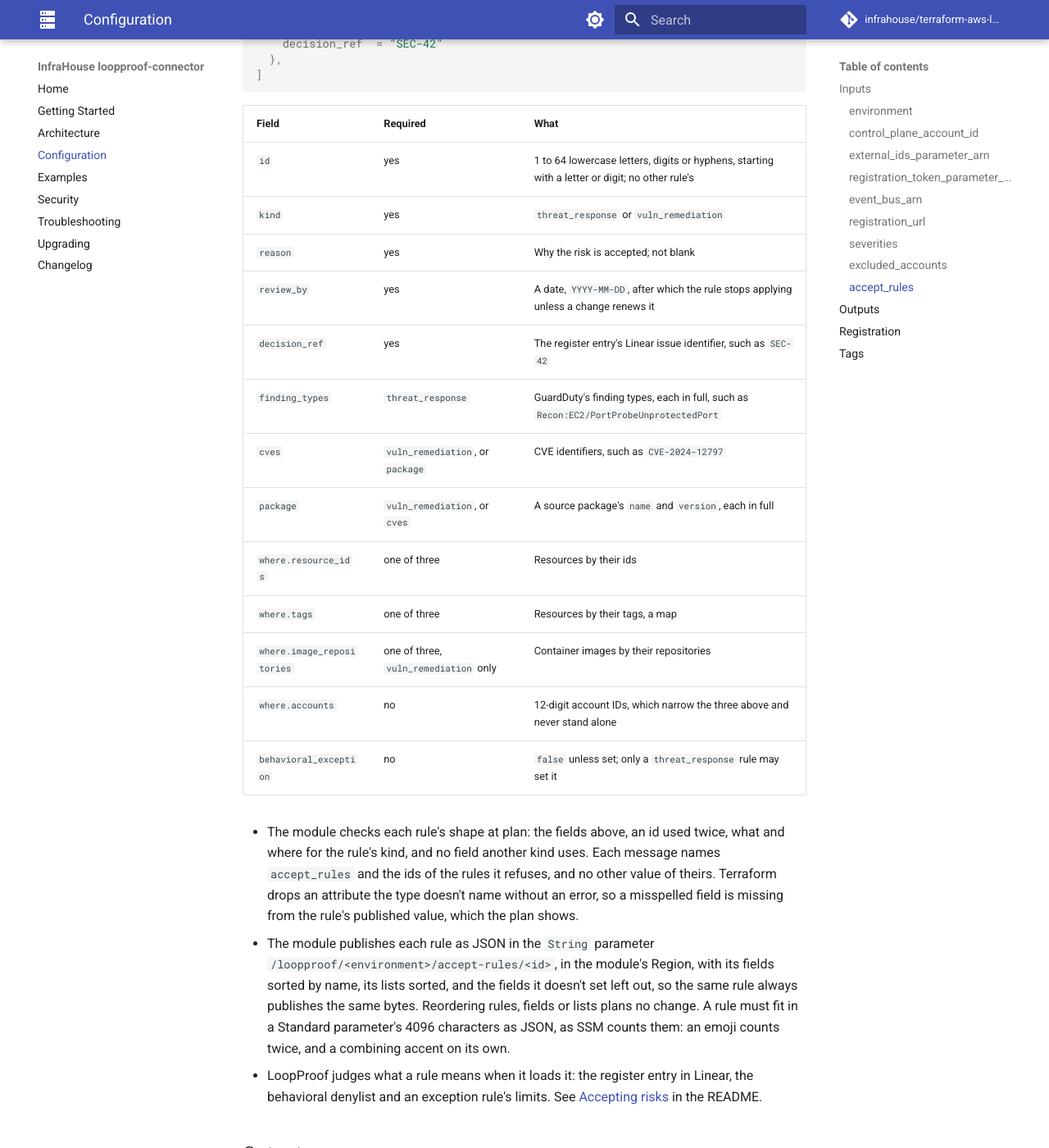
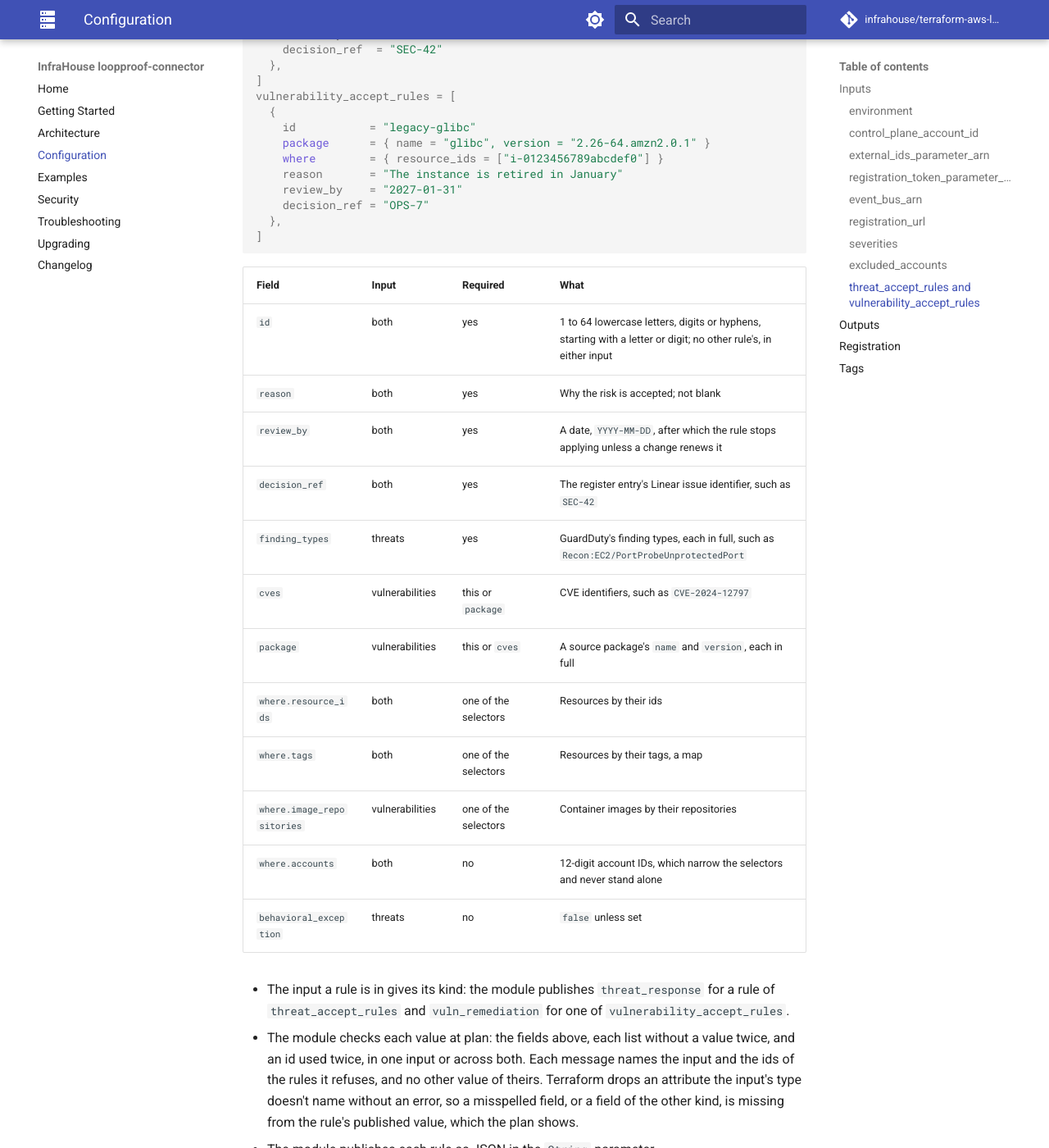
Before and after one commit to infrahouse/terraform-aws-loopproof-connector, an MkDocs documentation site: the page built from docs/configuration.md, in a window 1280 px wide and 1400 px high, scrolled down 2630 px. Shown: the whole window at 82% size. Built offline with MkDocs 1.6.1 and Material for MkDocs 9.7.7, drawn with Linux system fonts in a browser that asks for light colours; comment, search, counter and statistics services are not loaded; some of the changed text lies outside the part shown.

Commit message:
docs(accept-rules): the two inputs in the README, CLAUDE.md, docs and the example
README's "Accepting risks" says in one place what fails at plan and what
doesn't: a malformed value, a missing field or an id used twice fails; a
misspelled field, or one of the other kind, is dropped. The exception
rule's 30 days run from when LoopProof first loads it, in IH-60's word.

Co-Authored-By: Claude Opus 5.5 <noreply@anthropic.com>

````diff
--- a/docs/configuration.md
+++ b/docs/configuration.md
@@ -83,16 +83,15 @@ excluded_accounts = ["111122223333", "444455556666"]
   matter: the module sorts the list.
 * EventBridge limits a rule's pattern to 4096 characters, which holds about 250 accounts.
 
-### `accept_rules`
+### `threat_accept_rules` and `vulnerability_accept_rules`
 
-Default `[]`. The risks you accept, each a rule with its register entry in Linear, which LoopProof applies instead of
-filing the findings it matches as work; see the [example](examples.md#accept-a-risk).
+Default `[]` each. The risks you accept, one list per kind, each a rule with its register entry in Linear, which
+LoopProof applies instead of filing the findings it matches as work; see the [example](examples.md#accept-a-risk).
 
 ```hcl
-accept_rules = [
+threat_accept_rules = [
   {
     id            = "vpn-port-probes"
-    kind          = "threat_response"
     finding_types = ["Recon:EC2/PortProbeUnprotectedPort"]
     where         = { tags = { role = "vpn" }, accounts = ["111122223333"] }
     reason        = "VPN endpoints are public by design"
@@ -100,28 +99,39 @@ accept_rules = [
     decision_ref  = "SEC-42"
   },
 ]
+vulnerability_accept_rules = [
+  {
+    id           = "legacy-glibc"
+    package      = { name = "glibc", version = "2.26-64.amzn2.0.1" }
+    where        = { resource_ids = ["i-0123456789abcdef0"] }
+    reason       = "The instance is retired in January"
+    review_by    = "2027-01-31"
+    decision_ref = "OPS-7"
+  },
+]
 ```
 
-| Field | Required | What |
-|-------|----------|------|
-| `id` | yes | 1 to 64 lowercase letters, digits or hyphens, starting with a letter or digit; no other rule's |
-| `kind` | yes | `threat_response` or `vuln_remediation` |
-| `reason` | yes | Why the risk is accepted; not blank |
-| `review_by` | yes | A date, `YYYY-MM-DD`, after which the rule stops applying unless a change renews it |
-| `decision_ref` | yes | The register entry's Linear issue identifier, such as `SEC-42` |
-| `finding_types` | `threat_response` | GuardDuty's finding types, each in full, such as `Recon:EC2/PortProbeUnprotectedPort` |
-| `cves` | `vuln_remediation`, or `package` | CVE identifiers, such as `CVE-2024-12797` |
-| `package` | `vuln_remediation`, or `cves` | A source package's `name` and `version`, each in full |
-| `where.resource_ids` | one of three | Resources by their ids |
-| `where.tags` | one of three | Resources by their tags, a map |
-| `where.image_repositories` | one of three, `vuln_remediation` only | Container images by their repositories |
-| `where.accounts` | no | 12-digit account IDs, which narrow the three above and never stand alone |
-| `behavioral_exception` | no | `false` unless set; only a `threat_response` rule may set it |
+| Field | Input | Required | What |
+|-------|-------|----------|------|
+| `id` | both | yes | 1 to 64 lowercase letters, digits or hyphens, starting with a letter or digit; no other rule's, in either input |
+| `reason` | both | yes | Why the risk is accepted; not blank |
+| `review_by` | both | yes | A date, `YYYY-MM-DD`, after which the rule stops applying unless a change renews it |
+| `decision_ref` | both | yes | The register entry's Linear issue identifier, such as `SEC-42` |
+| `finding_types` | threats | yes | GuardDuty's finding types, each in full, such as `Recon:EC2/PortProbeUnprotectedPort` |
+| `cves` | vulnerabilities | this or `package` | CVE identifiers, such as `CVE-2024-12797` |
+| `package` | vulnerabilities | this or `cves` | A source package's `name` and `version`, each in full |
+| `where.resource_ids` | both | one of the selectors | Resources by their ids |
+| `where.tags` | both | one of the selectors | Resources by their tags, a map |
+| `where.image_repositories` | vulnerabilities | one of the selectors | Container images by their repositories |
+| `where.accounts` | both | no | 12-digit account IDs, which narrow the selectors and never stand alone |
+| `behavioral_exception` | threats | no | `false` unless set |
 
-* The module checks each rule's shape at plan: the fields above, an id used twice, what and where for the rule's
-  kind, and no field another kind uses. Each message names `accept_rules` and the ids of the rules it refuses, and no
-  other value of theirs. Terraform drops an attribute the type doesn't name without an error, so a misspelled field
-  is missing from the rule's published value, which the plan shows.
+* The input a rule is in gives its kind: the module publishes `threat_response` for a rule of `threat_accept_rules`
+  and `vuln_remediation` for one of `vulnerability_accept_rules`.
+* The module checks each value at plan: the fields above, each list without a value twice, and an id used twice, in
+  one input or across both. Each message names the input and the ids of the rules it refuses, and no other value of
+  theirs. Terraform drops an attribute the input's type doesn't name without an error, so a misspelled field, or a
+  field of the other kind, is missing from the rule's published value, which the plan shows.
 * The module publishes each rule as JSON in the `String` parameter `/loopproof/<environment>/accept-rules/<id>`, in
   the module's Region, with its fields sorted by name, its lists sorted, and the fields it doesn't set left out, so
   the same rule always publishes the same bytes. Reordering rules, fields or lists plans no change. A rule must fit
@@ -140,7 +150,7 @@ accept_rules = [
 | `role_name` | `loopproof-<environment>-connector` |
 | `event_rule_arn` | ARN of the EventBridge rule |
 | `excluded_accounts_parameter` | `/loopproof/<environment>/excluded-accounts`, which publishes `excluded_accounts` |
-| `accept_rules_parameter_path` | `/loopproof/<environment>/accept-rules`, under which each of `accept_rules` is a parameter |
+| `accept_rules_parameter_path` | `/loopproof/<environment>/accept-rules`, under which each rule of both inputs is a parameter |
 
 Before LoopProof has proven your account, you can paste `role_arn` and `region` into LoopProof's onboarding if the
 registration call failed. Once it has, LoopProof takes no paste.
````
Also changed, not shown: CLAUDE.md (+17 -14 lines), README.md (+31 -25 lines), docs/architecture.md (+5 -4 lines), docs/examples.md (+5 -4 lines), docs/troubleshooting.md (+5 -5 lines), docs/upgrading.md (+3 -3 lines), 2 other files.
